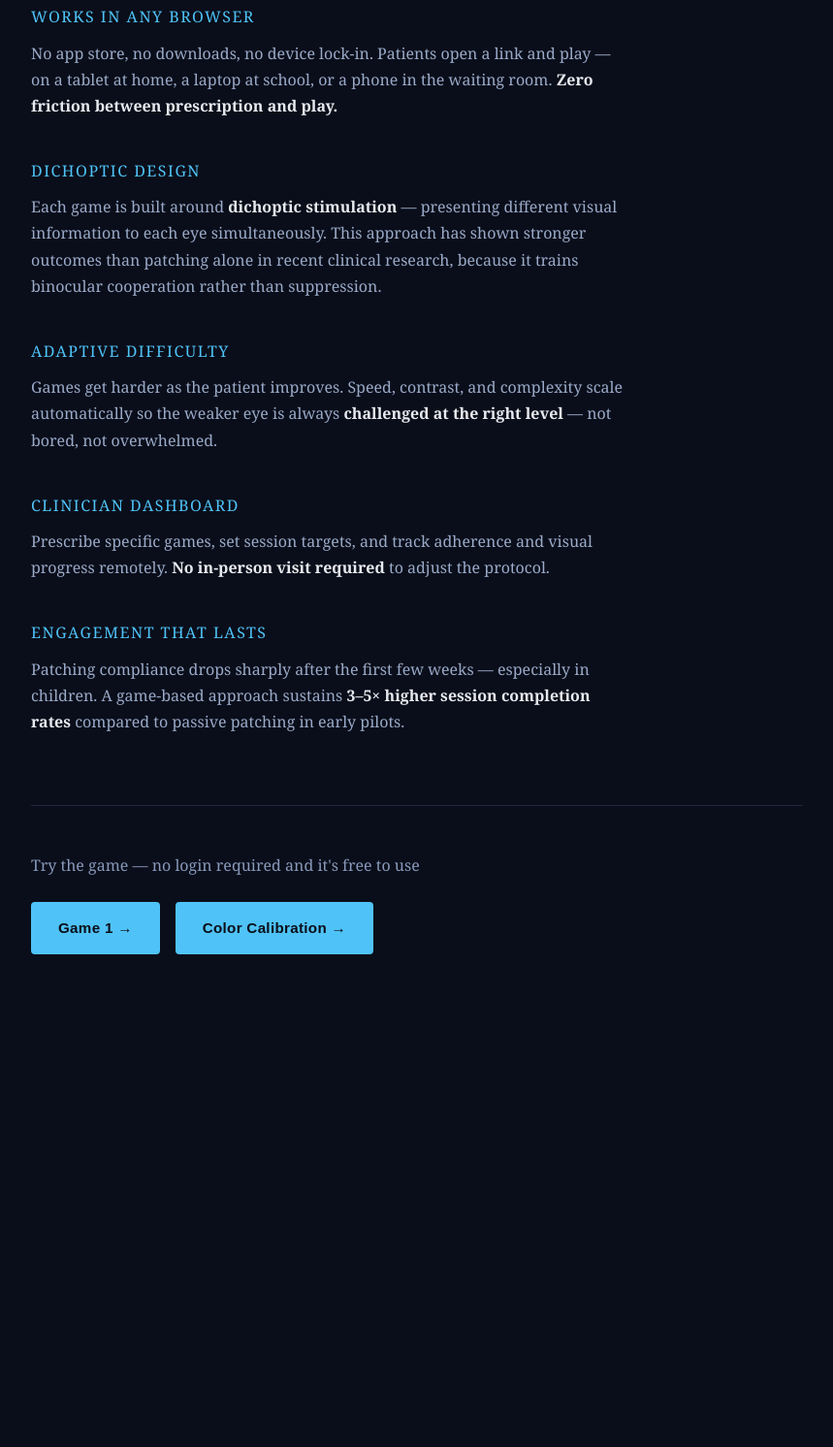
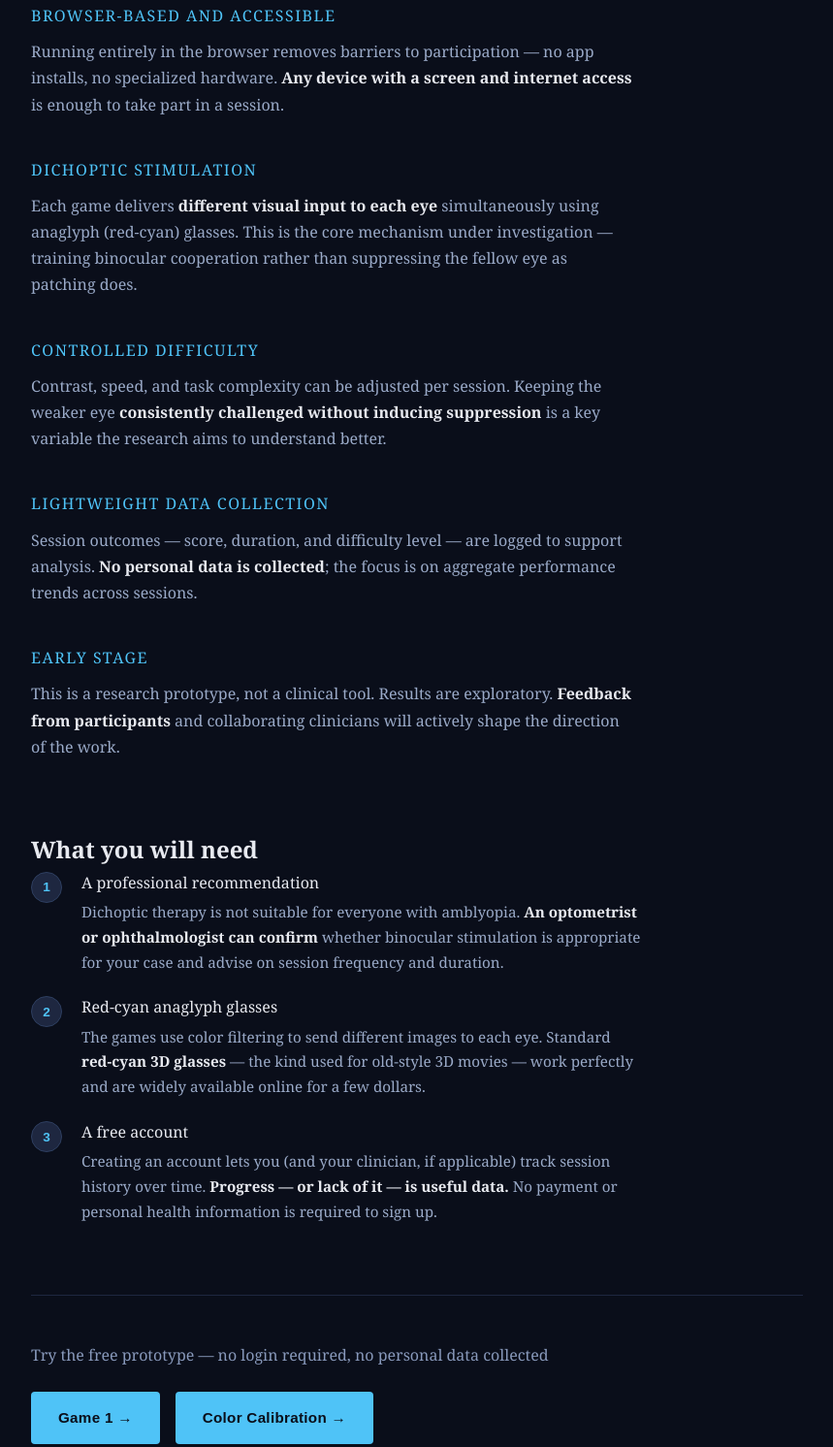
Before and after one commit to comgostudios/amblyopiagames, a website: page public/index.html in a window 1280 px wide. Shown: the part 568-2060 px from the top of the page at 97% size, without its empty margins (210-1069 px from the left). Before the commit the page ends 1632 px from the top, so only its background shows below. Drawn offline with Linux system fonts and the light colour scheme.

Commit message:
new copy

```diff
--- a/public/index.html
+++ b/public/index.html
@@ -84,6 +84,52 @@
         color: #e8eaf0;
       }
 
+      .steps {
+        display: grid;
+        gap: 20px;
+        margin-bottom: 72px;
+      }
+
+      .step {
+        display: flex;
+        gap: 20px;
+        align-items: flex-start;
+      }
+
+      .step-number {
+        flex-shrink: 0;
+        width: 32px;
+        height: 32px;
+        border-radius: 50%;
+        background: #1e2740;
+        border: 1px solid #2e3f60;
+        color: #4fc3f7;
+        font-family: sans-serif;
+        font-size: 0.85rem;
+        font-weight: 600;
+        display: flex;
+        align-items: center;
+        justify-content: center;
+        margin-top: 2px;
+      }
+
+      .step-body h3 {
+        font-size: 1rem;
+        font-weight: normal;
+        color: #e8eaf0;
+        margin-bottom: 4px;
+      }
+
+      .step-body p {
+        color: #9aaac8;
+        font-size: 0.95rem;
+        max-width: 580px;
+      }
+
+      .step-body p strong {
+        color: #e8eaf0;
+      }
+
       .cta {
         border-top: 1px solid #1e2740;
         padding-top: 48px;
@@ -123,76 +169,121 @@
   <body>
     <header>
       <h1>Amblyopia <span>Games</span> [beta]</h1>
-      <h2>Browser-based amblyopia game for research</h2>
-      <p class="tagline">
-        Vision therapy you actually want to do — browser-based games built for
-        lazy eye treatment.
-      </p>
+      <p class="tagline">Browser-based lazy eye game for research purposes</p>
     </header>
 
     <main>
+      <h2>Why Amblyopia Games?</h2>
       <p class="intro">
-        Amblyopia (lazy eye) affects roughly
-        <strong>3% of the population</strong> and is typically treated with
-        patching — hours of covering the strong eye while doing nothing
-        engaging. We replace the patch with games designed to force the weaker
-        eye to work, so therapy becomes something patients look forward to.
+        Promising research suggests that
+        <strong>dichoptic game-based therapy</strong>
+        — presenting different images to each eye simultaneously — may produce
+        stronger outcomes than traditional patching for amblyopia (lazy eye).
+        This project explores that approach in a browser, making it easy to
+        study and refine without any downloads or device lock-in.
       </p>
 
       <div class="advantages">
         <div class="advantage">
-          <h2>Works in any browser</h2>
+          <h2>Browser-based and accessible</h2>
           <p>
-            No app store, no downloads, no device lock-in. Patients open a link
-            and play — on a tablet at home, a laptop at school, or a phone in
-            the waiting room.
-            <strong>Zero friction between prescription and play.</strong>
+            Running entirely in the browser removes barriers to participation —
+            no app installs, no specialized hardware.
+            <strong>Any device with a screen and internet access</strong> is
+            enough to take part in a session.
           </p>
         </div>
 
         <div class="advantage">
-          <h2>Dichoptic design</h2>
+          <h2>Dichoptic stimulation</h2>
           <p>
-            Each game is built around <strong>dichoptic stimulation</strong> —
-            presenting different visual information to each eye simultaneously.
-            This approach has shown stronger outcomes than patching alone in
-            recent clinical research, because it trains binocular cooperation
-            rather than suppression.
+            Each game delivers
+            <strong>different visual input to each eye</strong>
+            simultaneously using anaglyph (red-cyan) glasses. This is the core
+            mechanism under investigation — training binocular cooperation
+            rather than suppressing the fellow eye as patching does.
           </p>
         </div>
 
         <div class="advantage">
-          <h2>Adaptive difficulty</h2>
+          <h2>Controlled difficulty</h2>
           <p>
-            Games get harder as the patient improves. Speed, contrast, and
-            complexity scale automatically so the weaker eye is always
-            <strong>challenged at the right level</strong> — not bored, not
-            overwhelmed.
+            Contrast, speed, and task complexity can be adjusted per session.
+            Keeping the weaker eye
+            <strong
+              >consistently challenged without inducing suppression</strong
+            >
+            is a key variable the research aims to understand better.
           </p>
         </div>
 
         <div class="advantage">
-          <h2>Clinician dashboard</h2>
+          <h2>Lightweight data collection</h2>
           <p>
-            Prescribe specific games, set session targets, and track adherence
-            and visual progress remotely.
-            <strong>No in-person visit required</strong> to adjust the protocol.
+            Session outcomes — score, duration, and difficulty level — are
+            logged to support analysis.
+            <strong>No personal data is collected</strong>; the focus is on
+            aggregate performance trends across sessions.
           </p>
         </div>
 
         <div class="advantage">
-          <h2>Engagement that lasts</h2>
+          <h2>Early stage</h2>
           <p>
-            Patching compliance drops sharply after the first few weeks —
-            especially in children. A game-based approach sustains
-            <strong>3–5× higher session completion rates</strong>
-            compared to passive patching in early pilots.
+            This is a research prototype, not a clinical tool. Results are
+            exploratory. <strong>Feedback from participants</strong> and
+            collaborating clinicians will actively shape the direction of the
+            work.
           </p>
         </div>
       </div>
 
+      <h2>What you will need</h2>
+      <div class="steps">
+        <div class="step">
+          <div class="step-number">1</div>
+          <div class="step-body">
+            <h3>A professional recommendation</h3>
+            <p>
+              Dichoptic therapy is not suitable for everyone with amblyopia.
+              <strong>An optometrist or ophthalmologist can confirm</strong>
+              whether binocular stimulation is appropriate for your case and
+              advise on session frequency and duration.
+            </p>
+          </div>
+        </div>
+
+        <div class="step">
+          <div class="step-number">2</div>
+          <div class="step-body">
+            <h3>Red-cyan anaglyph glasses</h3>
+            <p>
+              The games use color filtering to send different images to each eye.
+              Standard <strong>red-cyan 3D glasses</strong> — the kind used for
+              old-style 3D movies — work perfectly and are widely available
+              online for a few dollars.
+            </p>
+          </div>
+        </div>
+
+        <div class="step">
+          <div class="step-number">3</div>
+          <div class="step-body">
+            <h3>A free account</h3>
+            <p>
+              Creating an account lets you (and your clinician, if applicable)
+              track session history over time.
+              <strong>Progress — or lack of it — is useful data.</strong>
+              No payment or personal health information is required to sign up.
+            </p>
+          </div>
+        </div>
+      </div>
+
       <div class="cta">
-        <p>Try the game — no login required and it's free to use</p>
+        <p>
+          Try the free prototype — no login required, no personal data collected
+        </p>
         <div class="games">
           <a href="/game 1/">Game 1 &rarr;</a>
           <a href="/calibration/">Color Calibration &rarr;</a>
```
Also changed, not shown: public/game 1/index.html (+47 -12 lines).
